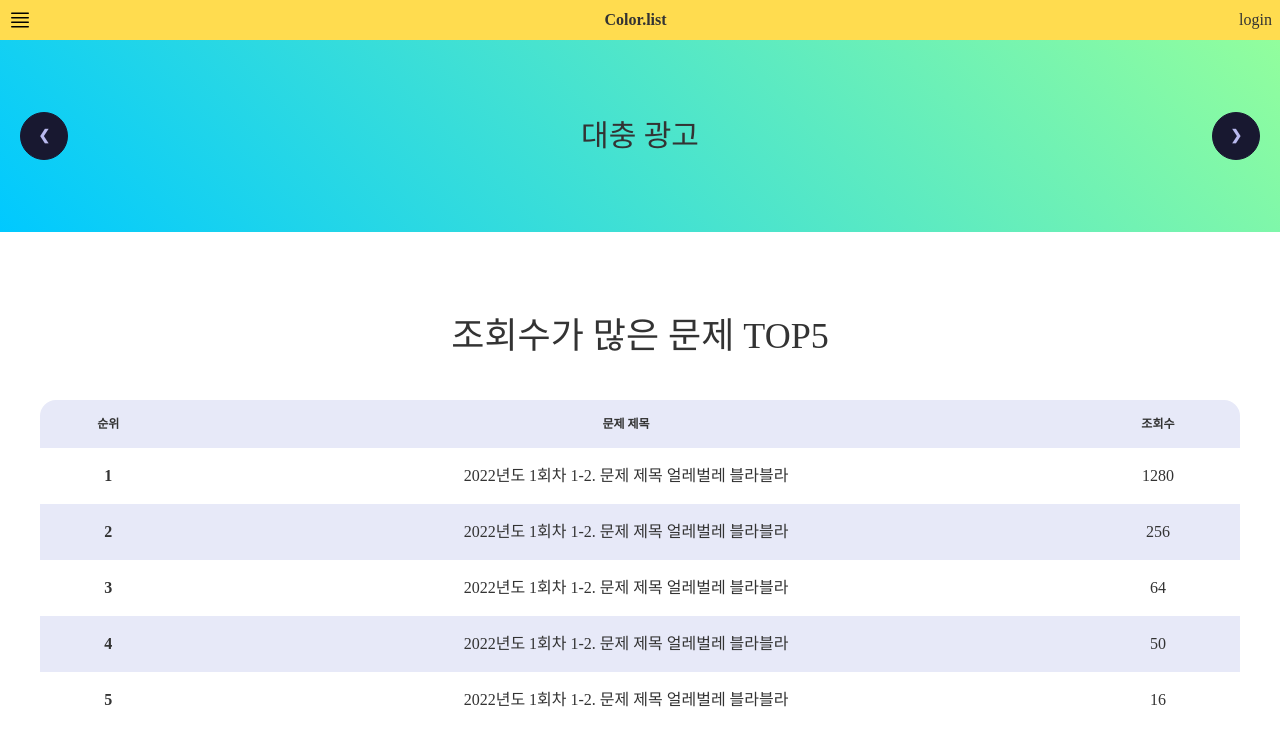
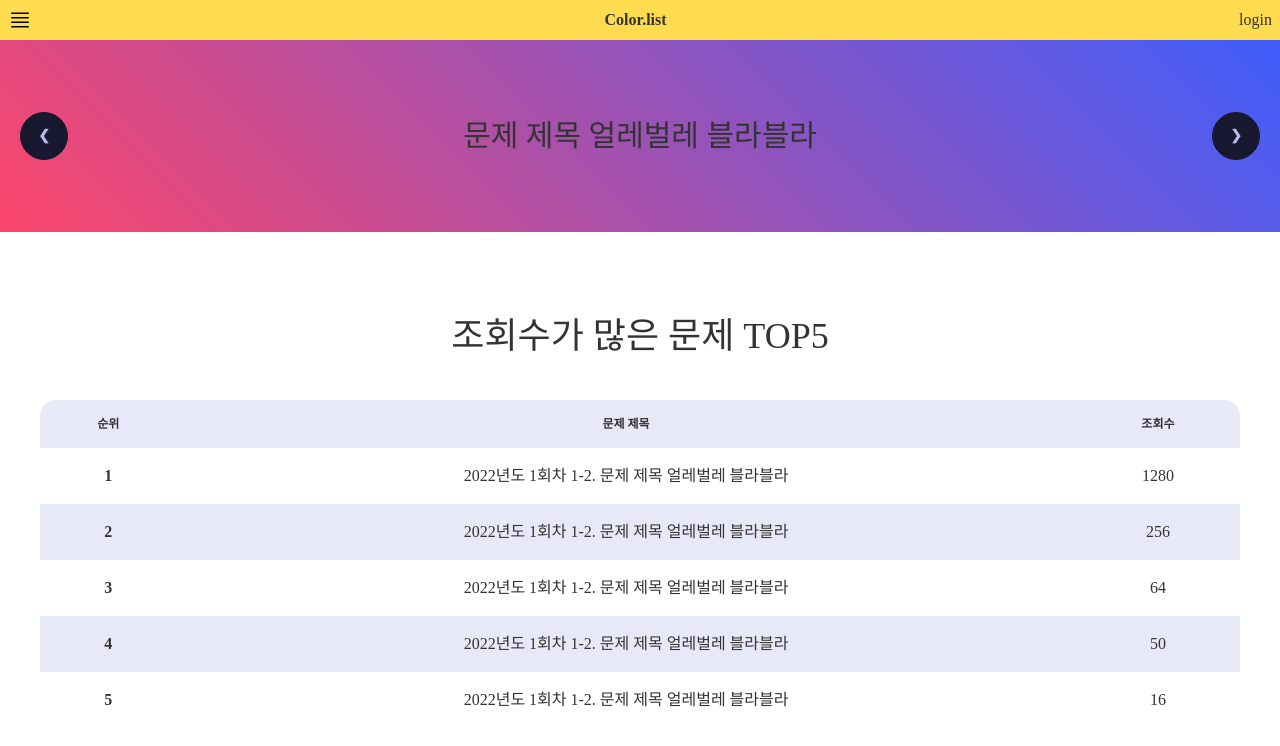
Before and after one commit to lisohh/Colorist-frontend, a React (Vite) app: page / in a window 1280 px wide. Shown: the top 746 px of the page. Built offline with nearby package versions, Linux system fonts and the light colour scheme; a web font is replaced by a local one.

Commit message:
Feat: Carousel shuffled problem titles

```diff
--- a/src/pages/root/Root.tsx
+++ b/src/pages/root/Root.tsx
@@ -1,14 +1,43 @@
-import React from "react";
+import React, { useEffect, useState } from "react";
+import { Link } from "react-router-dom";
 import Carousel from "~/components/Carousel";
+import { problemList } from "../qlists/problemList";
+
+// problem.title
+// "국제대회 참석하는 50대 여성을 위한 한국 상징하는 한복디자인을 하려 한다. 전통문화 내포하면서도 격식있는 느낌이 연출되도록 연상 형용사를 제시하고 배색하라."
+// .replace(/\./g, ".\n")
+//  `국제대회 참석하는 50대 여성을 위한 한국 상징하는 한복디자인을 하려 한다.
+// 전통문화 내포하면서도 격식있는 느낌이 연출되도록 연상 형용사를 제시하고 배색하라.`
+// .split("\n")
+//  [
+// "국제대회 참석하는 50대 여성을 위한 한국 상징하는 한복디자인을 하려 한다.",
+// "전통문화 내포하면서도 격식있는 느낌이 연출되도록 연상 형용사를 제시하고 배색하라."
+// ]
+// .map((line) => (<p>{line}</p>))
+//  [
+// <p>국제대회 참석하는 50대 여성을 위한 한국 상징하는 한복디자인을 하려 한다.</p>,
+// <p>전통문화 내포하면서도 격식있는 느낌이 연출되도록 연상 형용사를 제시하고 배색하라.</p>
+// ]
+
+function shuffle<T>(array: T[]) {
+  const copied = [...array];
+  copied.sort(() => Math.random() - 0.5); //부수 효과
+  return copied;
+}
 
 function Root() {
+  const [shuffled, setShuffled] = useState([] as typeof problemList);
+  useEffect(() => {
+    setShuffled(shuffle(problemList));
+  }, []);
   return (
     <>
       <Carousel>
-        <h3 className="text-3xl">대충 광고</h3>
-        <h3 className="text-3xl">문제풀이</h3>
-        <h3 className="text-3xl">역량배지</h3>
-        <h3 className="text-3xl">컬러4회차</h3>
+        {shuffled.map((problem) => (
+          <Link to={"/quizs/" + problem.id}>
+            <h3 className="text-3xl">{problem.title}</h3>
+          </Link>
+        ))}
       </Carousel>
       <main>
         <article className="flex flex-col justify-center">
@@ -64,7 +93,7 @@ function Root() {
                 <tr className="text-center">
                   <th>순위</th>
                   <th>문제 제목</th>
-                  <th>조회수</th>
+                  <th>저장수</th>
                 </tr>
               </thead>
               <tbody>
```
